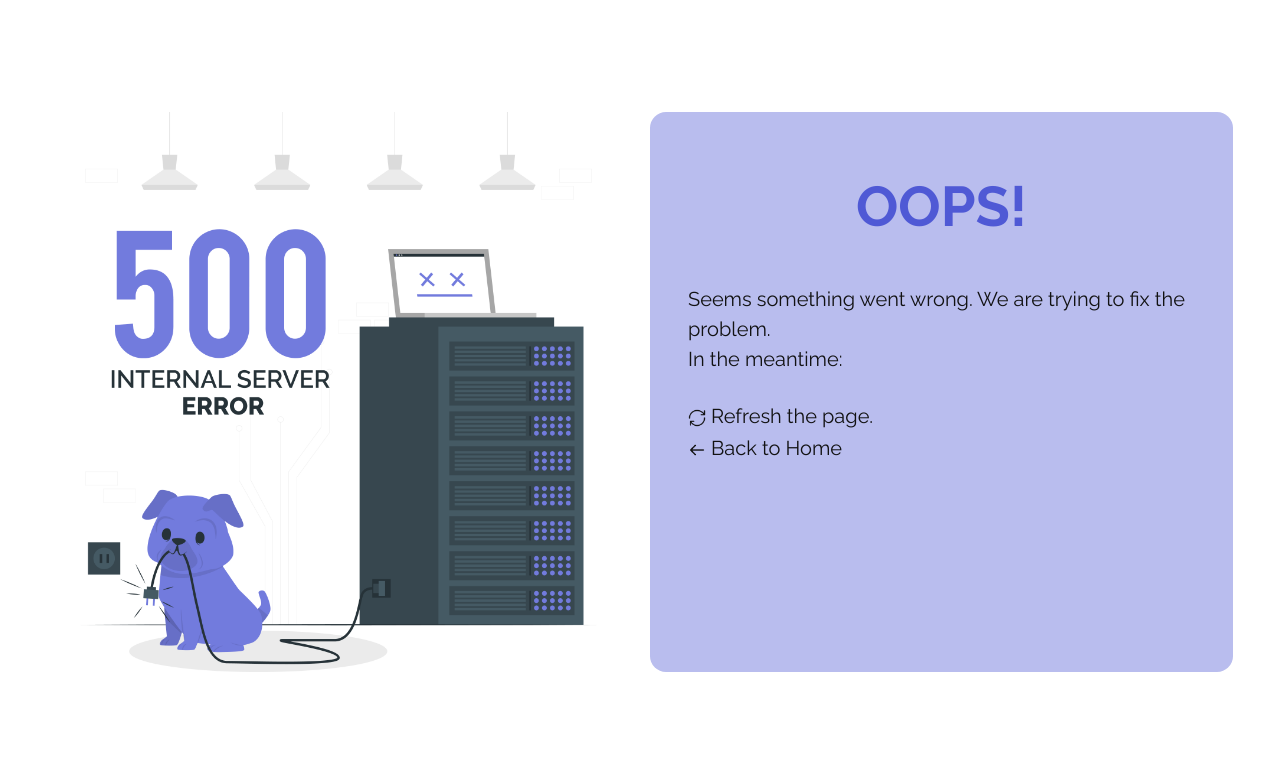
After one commit to zuri-training/Team-100_AnimaLib, a Django app: template animaLibApp/templates/animaLibApp/error500.html in a window 1280 px wide. The commit adds this page. Shown: the top 783 px of the page. Run offline with Django 4.2, Linux system fonts and the light colour scheme; the template is opened without the code that fills it, so the values that code supplies are empty.

Commit message:
Created Error 404 and 500 pages, created the url handler and views to catch those errors

```diff
--- a/animaLibApp/static/css/style.css
+++ b/animaLibApp/static/css/style.css
@@ -1,5 +1,193 @@
+@import url("https://fonts.googleapis.com/css2?family=Raleway:wght@300;400;500;700&display=swap");
+
 * {
   padding: 0px;
   margin: 0px;
   box-sizing: border-box;
 }
+main {
+  padding: 3em 0px;
+}
+.container-content {
+  padding-right: 12px;
+  padding-left: 12px;
+  margin-right: auto;
+  margin-left: auto;
+}
+
+/* ============= ERROR 404 STYLING =============================*/
+.error-container {
+  display: grid;
+  grid-template-columns: 42% 56%;
+  justify-content: center;
+  align-items: center;
+  grid-gap: 10px;
+  padding: 4em 0px;
+}
+
+.error-message {
+}
+
+.error-image {
+  background-image: url("../images/error.png");
+  background-size: contain;
+  background-repeat: no-repeat;
+  background-position: center;
+  height: 78vh;
+  margin-left: 20px;
+}
+
+.error-message h1 {
+  line-height: 1.5em;
+  font-family: "Raleway", sans-serif;
+  font-style: normal;
+  font-weight: 700;
+  font-size: 56px;
+}
+.error-message h1 span {
+  color: #9b1616;
+}
+.error-message p {
+  line-height: 1.5em;
+  font-family: "Raleway", sans-serif;
+  font-style: normal;
+  font-weight: 400;
+  font-size: 20px;
+  padding-right: 6em;
+  padding-top: 1.4em;
+  padding-bottom: 1.4em;
+}
+.error-message a {
+  text-decoration: none;
+}
+.error-message a:hover {
+  color: #fefefe;
+}
+/*========== ERROR 404 END =================================*/
+.btn-return {
+  background-color: #1f2782;
+  padding: 12px 40px;
+  height: 48px;
+  border-radius: 8px;
+  color: #fefefe;
+  font-size: 20px;
+  font-weight: 500;
+  font-family: "Raleway", sans-serif;
+  border: none;
+  letter-spacing: 0.15px;
+}
+
+/*=============EROOR 500 =================*/
+.server-container {
+  display: grid;
+  grid-template-columns: 50% 50%;
+  justify-content: center;
+  grid-gap: 20px;
+  padding: 4em 0px;
+}
+
+.server-image {
+  background-image: url("../images/error500.png");
+  background-size: contain;
+  background-repeat: no-repeat;
+  background-position: center;
+  width: 100%;
+  height: 70vh;
+}
+
+.server-error {
+  background-color: #b9bdee;
+  background-size: cover;
+  border-radius: 16px;
+}
+
+.server-error h1 {
+  line-height: 1.5em;
+  font-family: "Raleway", sans-serif;
+  text-align: center;
+  font-style: normal;
+  color: #4f59d5;
+  padding-top: 52px;
+  font-weight: 700;
+  font-size: 56px;
+}
+
+.server-error p {
+  line-height: 1.5em;
+  font-family: "Raleway", sans-serif;
+  font-style: normal;
+  font-weight: 400;
+  font-size: 20px;
+  color: #121212;
+  padding: 1.4em 38px 0.5em 38px;
+}
+
+.server-error a {
+  text-decoration: none;
+  color: #121212;
+  padding: 0em 38px 0.5em 38px;
+  font-family: "Raleway";
+  font-style: normal;
+  font-weight: 400;
+  font-size: 20px;
+  line-height: 32px;
+}
+
+.server-icon {
+  width: 17.92px;
+  height: 17.92px;
+}
+
+.server-error a i {
+  color: rgba(18, 18, 18, 0.7);
+}
+
+/*=============END ERROR 500 =================*/
+
+/* styling for mobile screen with maximum width of 395 */
+@media (min-width: 768px) {
+  .container-content {
+    width: 750px;
+  }
+}
+
+@media (min-width: 992px) {
+  .container-content {
+    width: 980px;
+  }
+}
+@media (min-width: 1200px) {
+  .container-content {
+    width: 1190px;
+  }
+}
+@media only screen and (max-width: 767px) {
+  .error-container {
+    display: flex;
+    flex-direction: column;
+    justify-content: center;
+    align-items: center;
+    padding: 4em 0px;
+    text-align: center;
+  }
+  .error-message h1 {
+    line-height: 1.5em;
+    font-family: "Raleway", sans-serif;
+    font-style: normal;
+    font-weight: 700;
+    font-size: 40px;
+    text-align: center;
+  }
+  .error-message p {
+    font-size: 18px;
+    padding-right: 0em;
+    padding-top: 1.2em;
+    padding-bottom: 1.2em;
+    text-align: center;
+  }
+  .error-image {
+    height: 0vh;
+  }
+  .btn-return {
+  }
+}
--- a/animaLibApp/static/js/script.js
+++ b/animaLibApp/static/js/script.js
@@ -1 +1 @@
-alert("This is the JavaScript file");
+let awesome = 50;
--- /dev/null
+++ b/animaLibApp/templates/animaLibApp/error500.html
@@ -0,0 +1,28 @@
+{% extends 'base.html' %} {% load static %}
+<!-- --------------------------------------------------------->
+{% load active_link_tags %}
+<!-- --------------------------------------------------------->
+{% block title %} Error 500 {% endblock %}
+<!-- ---------------------------------------------------------------------------- -->
+{% block content %}
+<div class="container-content">
+  <div class="server-container">
+    <div class="server-image"></div>
+    <div class="server-error">
+      <h1>OOPS!</h1>
+      <p>
+        Seems something went wrong. We are trying to fix the problem.<br />In
+        the meantime:
+      </p>
+      <a href="{% url 'index' %}"
+        ><img src="{% static 'images/refresh.png' %}" class="server-icon" />
+        Refresh the page.</a
+      ><br />
+      <a href="{% url 'index' %}"
+        ><img src="{% static 'images/arrowleft.png' %}" class="server-icon" />
+        Back to Home
+      </a>
+    </div>
+  </div>
+</div>
+{% endblock %}
--- /dev/null
+++ b/animaLibApp/templates/animaLibApp/example.py
@@ -0,0 +1,6 @@
+
+def solution(data, n):
+    return [i for i in set(data) if data.count(i) >= n]
+
+t = solutin([2,4,4,2,1,5], 1)
+print(t)
--- a/animaLibApp/templates/animaLibApp/index.html
+++ b/animaLibApp/templates/animaLibApp/index.html
@@ -8,7 +8,7 @@
 <div class="container">
   <div class="row justify-content-center">
     <div class="col-lg-4" style="margin-top: 30px">
-      <a href="{% url 'download' %}" class="btn btn-primary btn-xs">Download</a>
+      <a href="#" class="btn btn-primary btn-xs">Download</a>
     </div>
   </div>
 </div>
--- a/animaLibApp/templates/base.html
+++ b/animaLibApp/templates/base.html
@@ -26,56 +26,21 @@
   </head>
   <body>
    <header>
-    <div class="container">
+    <div class="container-content">
         <div class="row">
             <div class="col-md-3 logo">
                 <a href="{% url 'index' %}">
                     {% comment %} <img src="{% static 'img/logo.png' %}" alt="logo" /> {% endcomment %}
-                    Anima_lib_T100
                 </a>
             </div>
-            <div class="col-md-5 center-navs">
-                <a href="{% url 'index' %}" class="{% active_link 'index' strict=True %}">Home</a>
-                <a href="{% url 'documentation' %}" class="{% active_link 'documentation' strict=True %}">Documentation</a>
-                <a href="{% url 'contact' %}" class="{% active_link 'contact' strict=True %}">Contact Us</a>
 
-            </div>
-            <div class="col-md-4 right-navs">
-                <a href="{% url 'login' %}" class="{% active_link 'login' strict=True %} btn">Login</a>
-                <a href="{% url 'register' %}" class="{% active_link 'register' strict=True %} btn">Register</a>
-
-            </div>
 
         </div>
     </div>
     <header>
     <main>{% block content %} {% endblock %}</main>
     <footer>
-        <div class="container">
-            <div class="row">
-                <div class="col-md-4 logo">
-                    <a href="{% url 'index' %}">
-                        {% comment %} <img src="{% static 'img/logo.png' %}" alt="logo" /> {% endcomment %}
-                        Anima_lib_T100
-                    </a><br>
-                    <p>
-                        Lorem ipsum dolor sit amet, consectetur adipiscing elit.
-                        Donec euismod, nisl eget consectetur sagittis,
-                        nisl nunc egestas nisi, eu aliquet nunc nisl eget
-                        consectetur sagittis.
-                    </p>
-                </div>
-                <div class="col-md-4 center-navs">
-                    <p>Quick links</p>
-                    <a href="#">account</a>
-                    <a href="{% url 'contact' %}"> contact</a>
-                    <a href="{% url 'documentation' %}">documentation</a>
-                </div><div class="col-md-4 right-navs">
-                    <p>
-                        &copy; 2022 Anima_lib_T100. All rights reserved.
-                    </p>
-                </div>
-            </div>
+
     </footer>
     <script src="https://ajax.googleapis.com/ajax/libs/jquery/3.4.1/jquery.min.js"></script>
     <script
--- a/anima_lib/urls.py
+++ b/anima_lib/urls.py
@@ -5,3 +5,6 @@ urlpatterns = [
     path('admin/', admin.site.urls),
     path('', include('animaLibApp.urls')),
 ]
+
+handler404 = 'animaLibApp.views.error_404'
+handler500 = 'animaLibApp.views.error_500'
```
Also changed, not shown: animaLibApp/templates/animaLibApp/error404.html (added, +21 -0 lines), animaLibApp/views.py (+7 -0 lines), animaLibApp/static/images/arrowleft.png (added), animaLibApp/static/images/error.png (added), animaLibApp/static/images/error500.png (added), animaLibApp/static/images/refresh.png (added), 1 other file.
